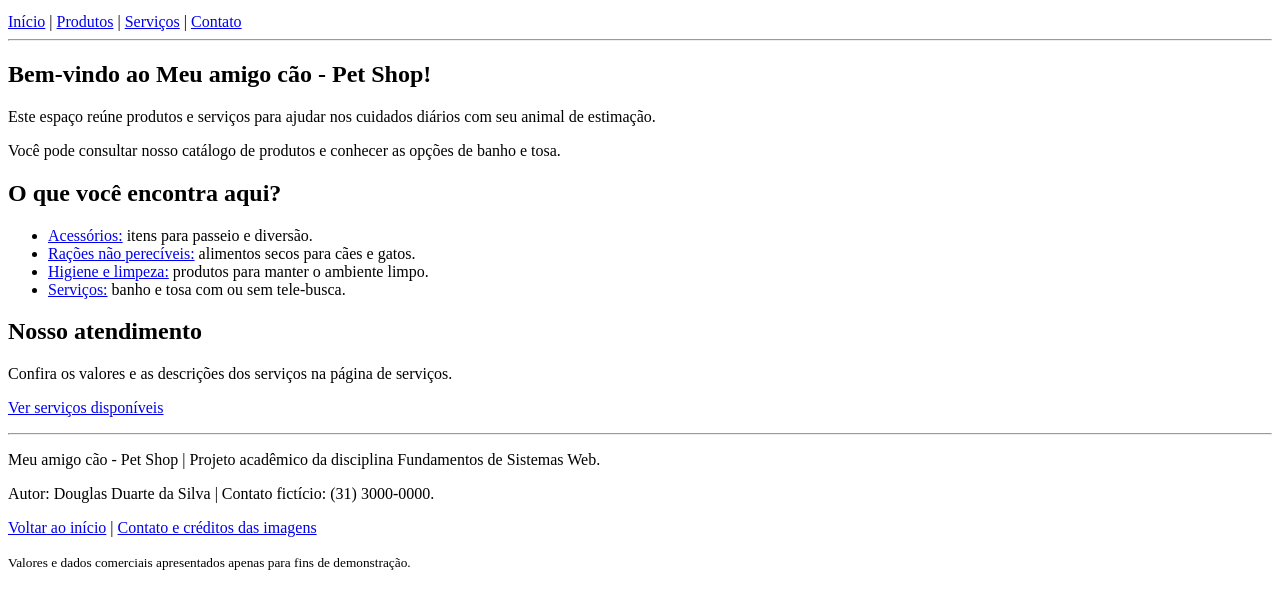
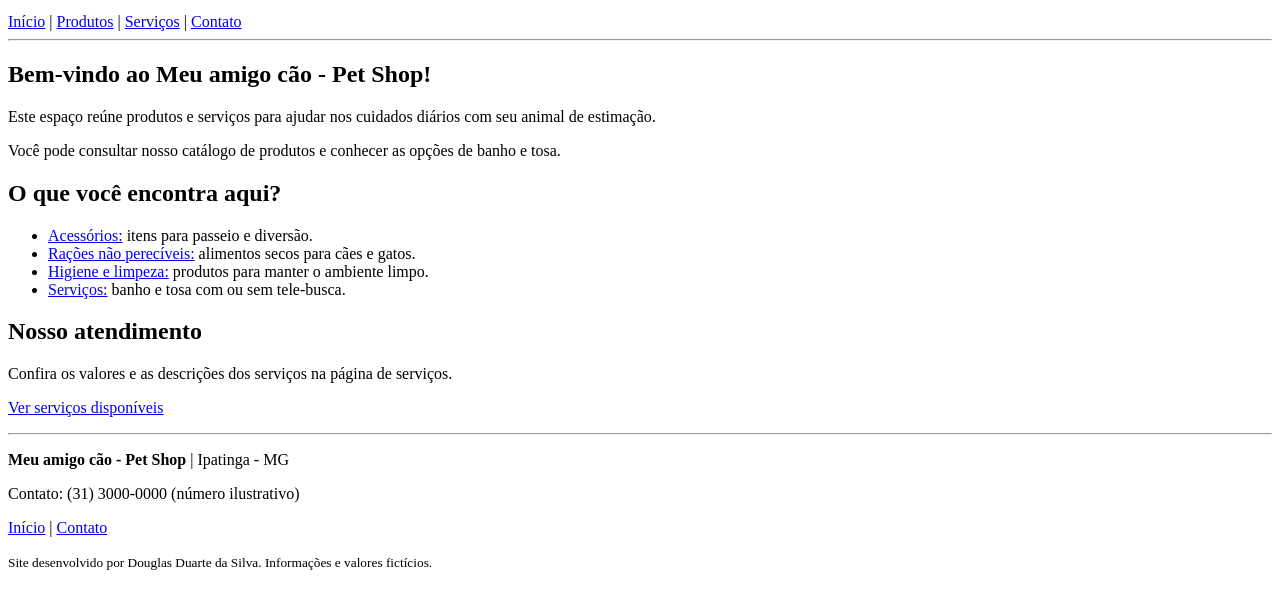
Before and after one commit to odouglasduarte/petshop-fase1, a plain HTML site: page index.html in a window 1280 px wide. Shown: the part 101-710 px from the top of the page. Drawn offline with Linux system fonts and the light colour scheme.

Commit message:
Simplifica rodapé com informações do petshop e autoria

```diff
--- a/index.html
+++ b/index.html
@@ -40,10 +40,10 @@
     </main>
     <hr>
     <footer>
-        <p>Meu amigo cão - Pet Shop | Projeto acadêmico da disciplina Fundamentos de Sistemas Web.</p>
-        <p>Autor: Douglas Duarte da Silva | Contato fictício: (31) 3000-0000.</p>
-        <p><a href="index.html">Voltar ao início</a> | <a href="contato.html">Contato e créditos das imagens</a></p>
-        <p><small>Valores e dados comerciais apresentados apenas para fins de demonstração.</small></p>
+        <p><strong>Meu amigo cão - Pet Shop</strong> | Ipatinga - MG</p>
+        <p>Contato: (31) 3000-0000 (número ilustrativo)</p>
+        <p><a href="index.html">Início</a> | <a href="contato.html">Contato</a></p>
+        <p><small>Site desenvolvido por Douglas Duarte da Silva. Informações e valores fictícios.</small></p>
     </footer>
 </body>
 </html>
```
